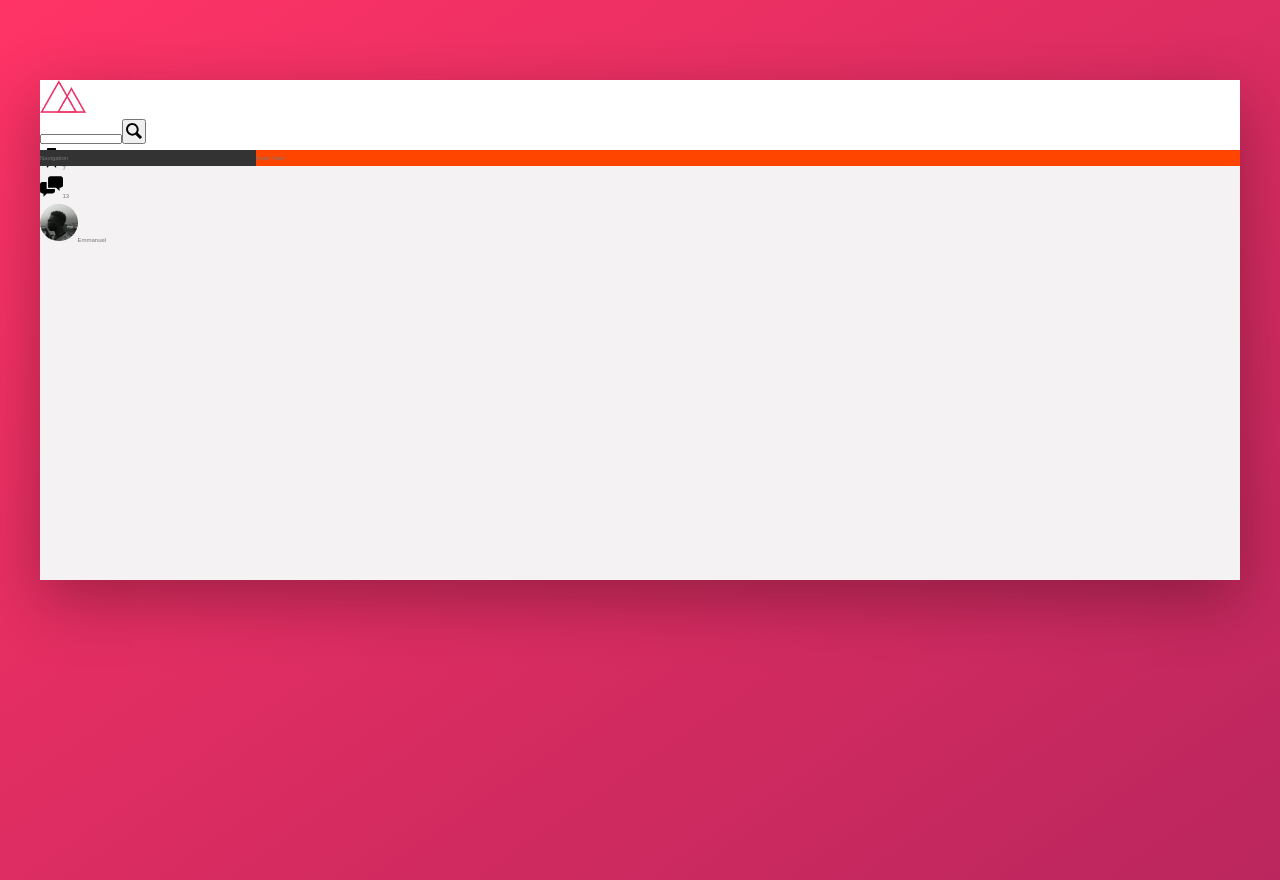
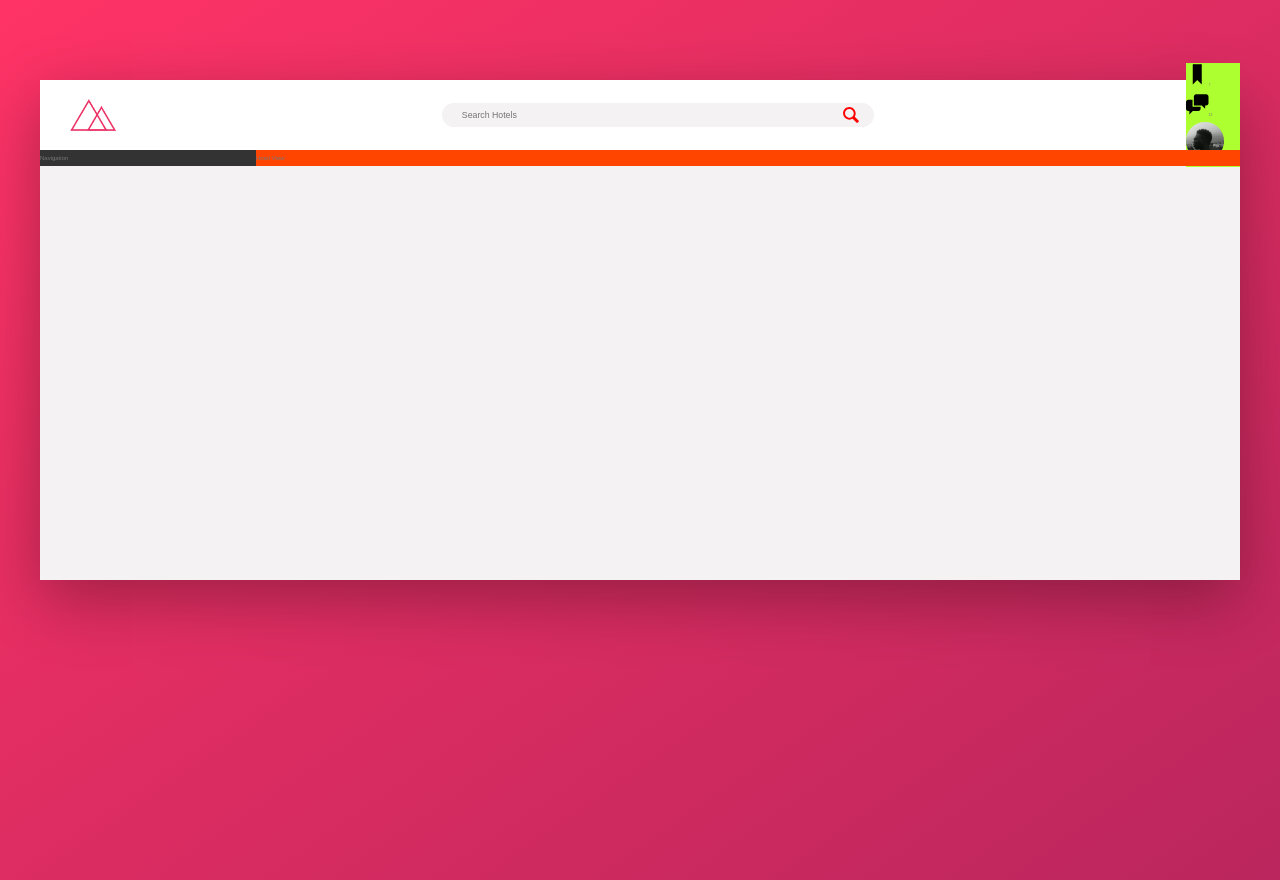
Before and after one commit to Harkindey/Trillo-React, a React app: page / in a window 1280 px wide. Built offline with nearby package versions, Linux system fonts and the light colour scheme.

Commit message:
updated to using SVG syntax in react.

```diff
--- a/src/App.js
+++ b/src/App.js
@@ -1,6 +1,5 @@
 import React, { Component } from 'react';
 import './sass/main.scss';
-import Magnifying from './img/SVG/magnifying-glass.svg';
 import Bookmark from './img/SVG/bookmark.svg';
 import Chat from './img/SVG/chat.svg';
 
@@ -9,23 +8,29 @@
     return (
       <div className="container">
         <header className="header">
-          <img src="img/logo.png" alt="trillo logo" className="logo" placeholder="Search Hotels" />
+          <img src="img/logo.png" alt="trillo logo" className="logo" />
           <form action="#" className="search">
-            <input type="text" className="search__input" />
+            <input type="text" className="search__input" placeholder="Search Hotels" />
             <button className="search__button">
-              {/* <svg className="search__icon">
-                <use xlink:href="img/sprite.svg#icon-magnifying-glass"></use>
-              </svg> */}
-              <img src={Magnifying} className="search__icon" />
+              <svg version="1.1" xmlns="http://www.w3.org/2000/svg" width="20" height="20" viewBox="0 0 20 20" className="search__icon">
+                <title>magnifying-glass</title>
+                <path d="M17.545 15.467l-3.779-3.779c0.57-0.935 0.898-2.035 0.898-3.21 0-3.417-2.961-6.377-6.378-6.377s-6.186 2.769-6.186 6.186c0 3.416 2.961 6.377 6.377 6.377 1.137 0 2.2-0.309 3.115-0.844l3.799 3.801c0.372 0.371 0.975 0.371 1.346 0l0.943-0.943c0.371-0.371 0.236-0.84-0.135-1.211zM4.004 8.287c0-2.366 1.917-4.283 4.282-4.283s4.474 2.107 4.474 4.474c0 2.365-1.918 4.283-4.283 4.283s-4.473-2.109-4.473-4.474z"></path>
+              </svg>
             </button>
           </form>
           <nav className="user-nav">
             <div className="user-nav__icon-box">
-              <img src={Bookmark} alt="" className="user-nav__icon" />
+              <svg version="1.1" className="user-nav__icon" xmlns="http://www.w3.org/2000/svg" width="20" height="20" viewBox="0 0 20 20">
+                <title>bookmark</title>
+                <path d="M14 2v17l-4-4-4 4v-17c0-0.553 0.585-1.020 1-1h6c0.689-0.020 1 0.447 1 1z"></path>
+              </svg>
               <span className="user-nav__notification">7</span>
             </div>
             <div className="user-nav__icon-box">
-              <img src={Chat} alt="" className="user-nav__icon" />
+              <svg version="1.1" className="user-nav__icon" xmlns="http://www.w3.org/2000/svg" width="20" height="20" viewBox="0 0 20 20">
+                <title>chat</title>
+                <path d="M5.8 12.2v-6.2h-3.8c-1.1 0-2 0.9-2 2v6c0 1.1 0.9 2 2 2h1v3l3-3h5c1.1 0 2-0.9 2-2v-1.82c-0.064 0.014-0.132 0.021-0.2 0.021l-7-0.001zM18 1h-9c-1.1 0-2 0.9-2 2v8h7l3 3v-3h1c1.1 0 2-0.899 2-2v-6c0-1.1-0.9-2-2-2z"></path>
+              </svg>
               <span className="user-nav__notification">13</span>
             </div>
             <div className="user-nav__user">
--- a/src/sass/_components.scss
+++ b/src/sass/_components.scss
@@ -2,27 +2,68 @@
 // LOGO
 .logo {
     height: 3.25rem;
+    margin-left: 3rem;
 }
 /////////////////////////////////////////////////////////
 // SEARCH
 .search{
+    flex: 0 0 40%;
+
+    display: flex;
+    align-items: center;
+    justify-content: center;
+
     &__input{
+        font-family: inherit;
+        font-size: inherit;
+        background-color: var(--color-grey-light-2);
+        border: none;
+        padding: .7rem 2rem;
+        border-radius: 100px;
+        width: 90%;
+        transition: all .2s;
+        margin-right:-3.25rem;
 
+        &:focus {
+            outline: none;
+            width: 100%;
+            background-color: var(--color-grey-light-3);
+        }
+
+        &::-webkit-input-placeholder {
+            font-weight: 100;
+            color: var (--color-grey-light-4)
+        }
+    }
+
+    &__input:focus + &__button{
+        background-color: var(--color-grey-light-3);
     }
 
     &__button{
+        border: none;
+        background-color: var(--color-grey-light-2);
 
+        &:focus{
+            outline: none;
+        }
+
+        &:active{
+            transform: translateY(2px);
+        }
     }
 
     &__icon {
         height: 2rem;
         width: 2rem;
+        fill: red;
     }
 
 }
 /////////////////////////////////////////////////////////
 // USER NAVIGATION
 .user-nav{
+    background-color: greenyellow;
     &__icon-box {
 
     }
--- a/src/sass/_layout.scss
+++ b/src/sass/_layout.scss
@@ -8,9 +8,14 @@
 }
 
 .header{
+    font-size: 1.4rem;
     height: 7rem;
     background-color: #fff;
     border-bottom: var(--color-grey-light-2);
+
+    display: flex;
+    justify-content: space-between;
+    align-items: center;
 }
 
 .content{
```
